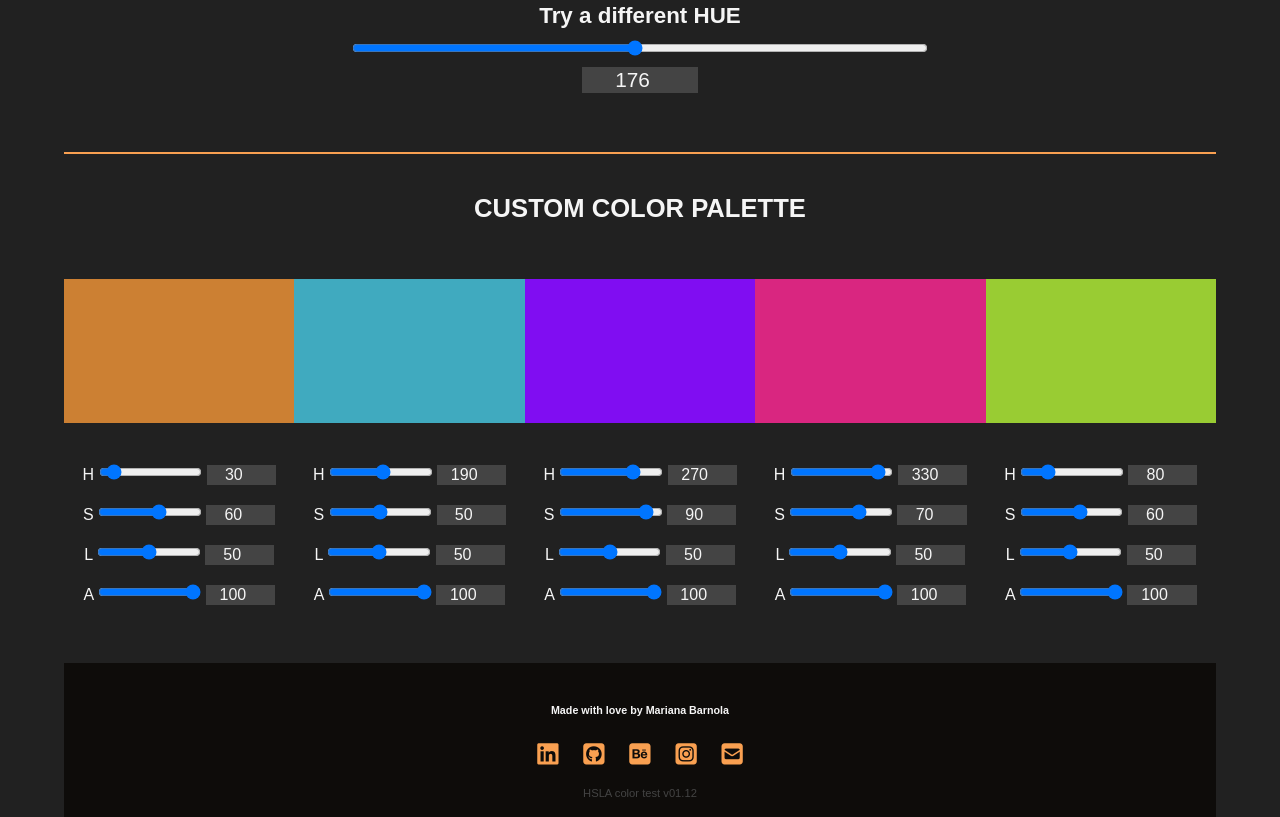
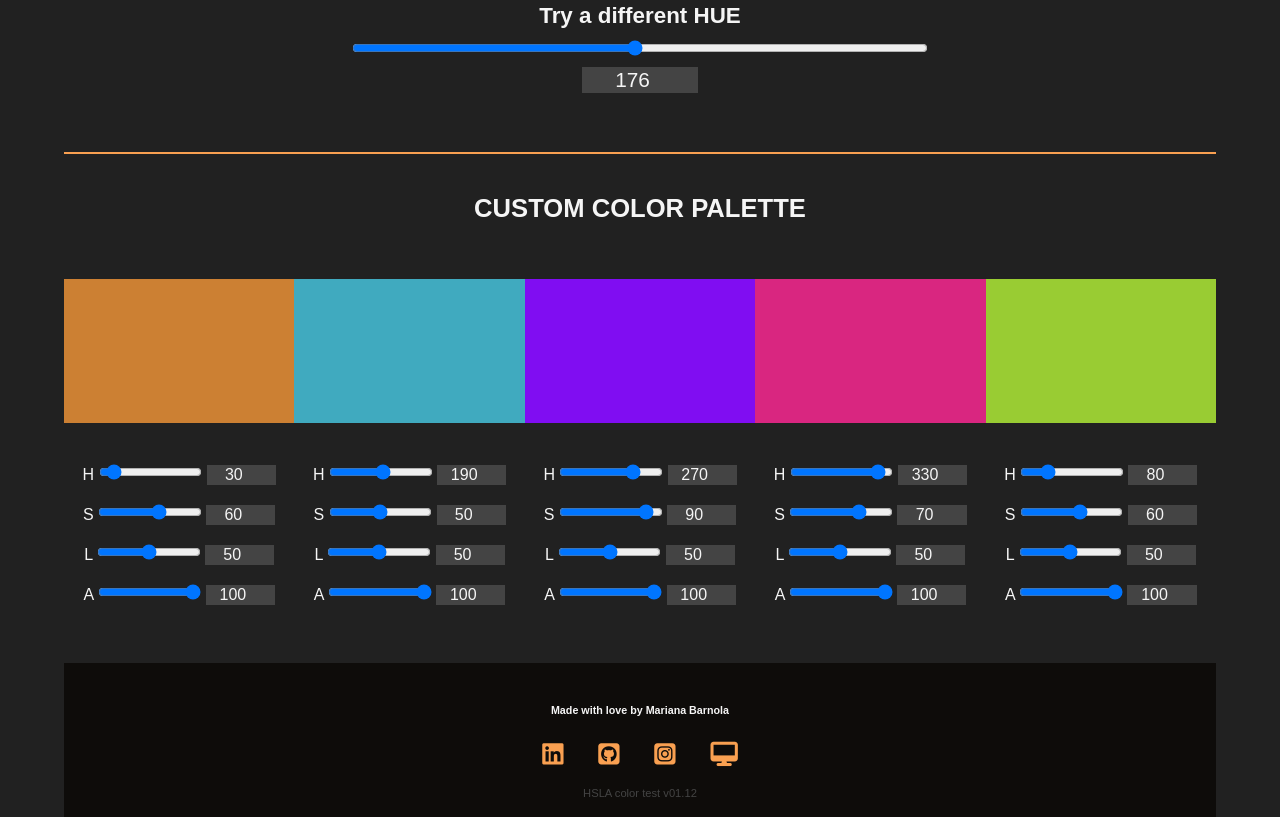
Before and after one commit to MarquesaBarbula/hsla, a plain HTML site: page index.html in a window 1280 px wide. Shown: the part 2182-2999 px from the top of the page. Drawn offline with Linux system fonts and the light colour scheme.

Commit message:
change email for web and delete behance from footer

```diff
--- a/index.html
+++ b/index.html
@@ -448,9 +448,8 @@
                 <div class="contactIcons">
                     <a href=https://www.linkedin.com/in/marianabarnola/ target=new><i class="fab fa-linkedin"></i></a>
                     <a href=https://github.com/MarquesaBarbula/ target=new><i class="fab fa-github-square"></i></a>
-                    <a href=https://www.behance.net/marianabarnola target=new><i class="fab fa-behance-square"></i></a>
                     <a href=https://www.instagram.com/marquesabarbula/ target=new><i class="fab fa-instagram-square"></i></a>
-                    <a href=mailto:marianabarnola@gmail.com target=new><i class="fas fa-envelope-square"></i></a>
+                    <a href=https://www.marianabarnola.com target=new><i class="fa-solid fa-desktop"></i></i></a>
                 </div>
             </div>
         </section>
```
